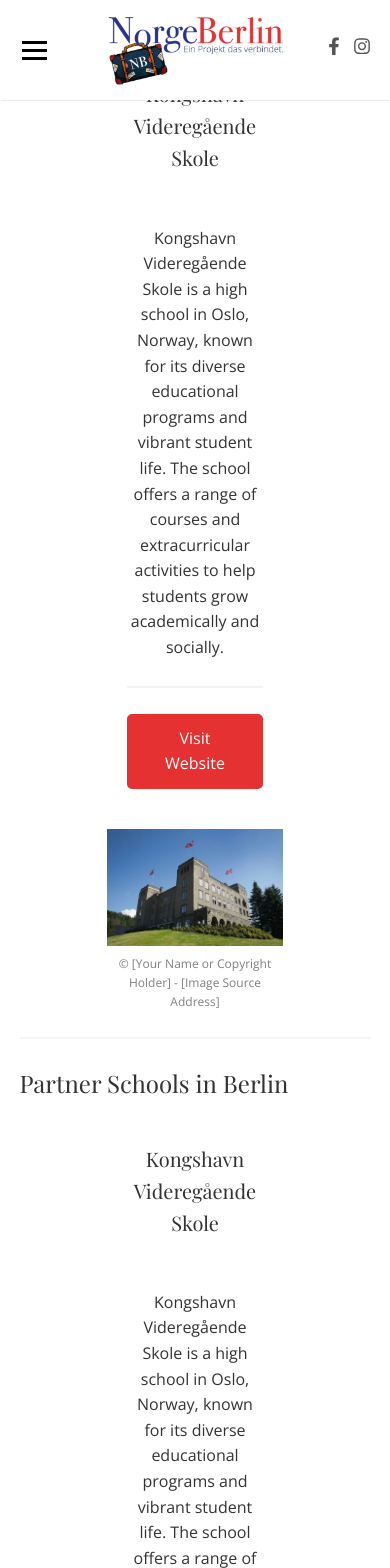
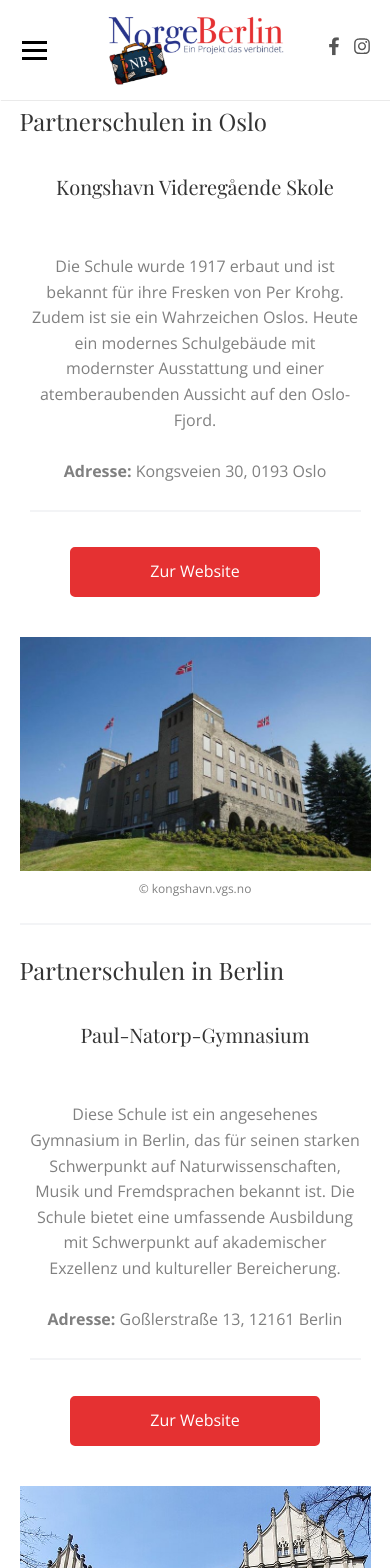
Before and after one commit to SandrZeus/NorgeBerlin, a React (Vite) app in the folder frontend/: page /partnerschulen in a window 390 px wide. Shown: the top 1568 px of the page. Built offline with nearby package versions, Linux system fonts and the light colour scheme; no server answers.

Commit message:
Completed Partner Schools page

```diff
--- a/frontend/public/locales/de/translation.json
+++ b/frontend/public/locales/de/translation.json
@@ -30,5 +30,12 @@
     "OrganisationText3": "Mit guesthouses.top und findQuick.de, Marken der Namola UG (haftungsbeschränkt) möchte Nadja Raabe Orientierung in ihrer Wahlheimat Berlin geben, „home is where the heart is“ ist ihr Motto.",
     "OrganisationTitle2": "Über die Organisation",
     "OrganisationText4": "Das soziale Projekt NorgeBerlin wäre nichts ohne einen starken Partner und ein starkes Team. Die Namola UG (haftungsbeschränkt) ist dieser Partner. Seit mehr als einem Jahrzehnt ist Nadja Raabe Gastgeberin, mit der Namola UG (haftungsbeschränkt) ein innovatives, modernes und soziales Unternehmen mit Schwerpunkt auf Beratung für internationale Gäste. Als Agentur fördern wir nachhaltige und sozialverantwortliche Projekte wie NorgeBerlin und bieten regelmäßig Webinare und kulturelle Veranstaltungen an.",
-    "OrganisationText5": "Mehr erfahren über die sozialen Projekte von FindQ"
+    "OrganisationText5": "Mehr erfahren über die sozialen Projekte von FindQ",
+
+    "PartnerHeader": "Partnerschulen",
+    "PartnerVisit": "Zur Website",
+    "PartnerAddress": "Adresse: ",
+    "PartnerText1": "Die Schule wurde 1917 erbaut und ist bekannt für ihre Fresken von Per Krohg. Zudem ist sie ein Wahrzeichen Oslos. Heute ein modernes Schulgebäude mit modernster Ausstattung und einer atemberaubenden Aussicht auf den Oslo-Fjord.",
+    "PartnerText2": "Diese Schule ist ein angesehenes Gymnasium in Berlin, das für seinen starken Schwerpunkt auf Naturwissenschaften, Musik und Fremdsprachen bekannt ist. Die Schule bietet eine umfassende Ausbildung mit Schwerpunkt auf akademischer Exzellenz und kultureller Bereicherung.",
+    "PartnerText3": "Diese Schule ist ein renommiertes Gymnasium in Berlin, Deutschland, mit einem starken Fokus auf Musik und Kunst. Die nach dem berühmten Komponisten benannte Schule legt Wert auf kreative und akademische Spitzenleistungen und bietet spezialisierte Programme in Musik, Geisteswissenschaften und Naturwissenschaften an."
 }
--- a/frontend/src/Pages/Home.jsx
+++ b/frontend/src/Pages/Home.jsx
@@ -25,9 +25,10 @@
                 <div className="white-block">
                     <div className="home-texts">
                         <h1 style={{ fontFamily: 'Playfair Display', fontWeight: 300 }}>{t("HomeTitle1")}</h1>
-                        <p dangerouslySetInnerHTML={{ __html: t("HomeText1") }}></p>
-                        <p>{t("HomeText2")}</p>
-                        <p>{t("HomeText3")}</p>
+                        <br/>
+                        <p style={{ color: 'black'}} dangerouslySetInnerHTML={{ __html: t("HomeText1") }}></p>
+                        <p style={{ color: 'black'}}>{t("HomeText2")}</p>
+                        <p style={{ color: 'black'}}>{t("HomeText3")}</p>
                     </div>
                     <div className="home-images">
                         <img src={HomeImage1} />
@@ -52,10 +53,10 @@
                 <div className='home-block'>
                     <div className='home-block-texts'>
                         <h2 style={{fontWeight: 500, fontStyle: 'italic', color: 'balck'}}>"{t("HomeQuote")}"</h2>
-                        <p style={{ color: 'gray'}}>{t("HomeText5")}</p>
-                        <p style={{ color: 'gray'}}>{t("HomeText6")}</p>
-                        <p style={{ color: 'gray'}}>{t("HomeText7")}</p>
-                        <p style={{ color: 'gray'}}>{t("HomeText8")}</p>
+                        <p>{t("HomeText5")}</p>
+                        <p>{t("HomeText6")}</p>
+                        <p>{t("HomeText7")}</p>
+                        <p>{t("HomeText8")}</p>
                     </div>
                     <div className='home-images'>
                         <img src={ProfilePic} />
--- a/frontend/src/Pages/Partner.jsx
+++ b/frontend/src/Pages/Partner.jsx
@@ -1,22 +1,30 @@
 import React from "react";
+import { useTranslation } from "react-i18next";
 import "../Styles/index.css";
 import "../Styles/Partner.css";
 import Kongshavn from "../assets/Kongshavn.jpg";
+import PaulNatorp from "../assets/Paul-Natorp-Gymnasium.jpg";
+import FelixMandelssohn from "../assets/Felix-Mandelssohn.jpg";
 
 const Partner = () => {
+  const { t } = useTranslation();
+
   return (
     <div className="page">
-      <h1>Partner Schools in Oslo</h1>
+      <br />
+      <br />
+      <br />
+      <br />
+      <h1>{t("PartnerHeader")} in Oslo</h1>
       <div className="partner-block">
-        <div className="partner-info" style={{ width: "50%" }}>
+        <div className="partner-info">
           <h2>Kongshavn Videregående Skole</h2>
           <br />
           <br />
+          <p>{t("PartnerText1")}</p>
+          <br />
           <p>
-            Kongshavn Videregående Skole is a high school in Oslo, Norway, known
-            for its diverse educational programs and vibrant student life. The
-            school offers a range of courses and extracurricular activities to
-            help students grow academically and socially.
+            <b>{t("PartnerAddress")}</b>Kongsveien 30, 0193 Oslo
           </p>
           <br />
           <hr
@@ -32,14 +40,14 @@
             target="_blank"
             rel="noopener noreferrer"
           >
-            Visit Website
+            {t("PartnerVisit")}
           </a>
         </div>
-        <div className="partner-image-container" style={{ width: "50%" }}>
+        <div className="partner-image-container">
           <div className="partner-image">
             <img src={Kongshavn} alt="Kongshavn Videregående Skole" />
             <p style={{ fontSize: "12px", color: "gray", textAlign: "center" }}>
-              © [Your Name or Copyright Holder] - [Image Source Address]
+              © kongshavn.vgs.no
             </p>
           </div>
         </div>
@@ -49,17 +57,16 @@
         style={{ border: "1px solid rgba(234, 236, 238, 0.55)", width: "100%" }}
       />
       <br />
-      <h1>Partner Schools in Berlin</h1>
+      <h1>{t("PartnerHeader")} in Berlin</h1>
       <div className="partner-block">
-        <div className="partner-info" style={{ width: "50%" }}>
-          <h2>Kongshavn Videregående Skole</h2>
+        <div className="partner-info">
+          <h2>Paul-Natorp-Gymnasium</h2>
           <br />
           <br />
+          <p>{t("PartnerText2")}</p>
+          <br />
           <p>
-            Kongshavn Videregående Skole is a high school in Oslo, Norway, known
-            for its diverse educational programs and vibrant student life. The
-            school offers a range of courses and extracurricular activities to
-            help students grow academically and socially.
+            <b>{t("PartnerAddress")}</b>Goßlerstraße 13, 12161 Berlin
           </p>
           <br />
           <hr
@@ -70,19 +77,19 @@
           />
           <br />
           <a
-            href="https://kongshavn.vgs.no/"
+            href="https://www.natorp-gymnasium.de/aktuelles"
             className="button-Partner"
             target="_blank"
             rel="noopener noreferrer"
           >
-            Visit Website
+            {t("PartnerVisit")}
           </a>
         </div>
-        <div className="partner-image-container" style={{ width: "50%" }}>
+        <div className="partner-image-container">
           <div className="partner-image">
-            <img src={Kongshavn} alt="Kongshavn Videregående Skole" />
+            <img src={PaulNatorp} alt="Paul-Natorp-Gymnasium" />
             <p style={{ fontSize: "12px", color: "gray", textAlign: "center" }}>
-              © [Your Name or Copyright Holder] - [Image Source Address]
+              © de.wikipedia.org
             </p>
           </div>
         </div>
@@ -93,15 +100,14 @@
       />
       <br />
       <div className="partner-block">
-        <div className="partner-info" style={{ width: "50%" }}>
-          <h2>Kongshavn Videregående Skole</h2>
+        <div className="partner-info">
+          <h2>Felix-Mendelssohn-Bartholdy-Gymnasium</h2>
           <br />
           <br />
+          <p>{t("PartnerText3")}</p>
+          <br />
           <p>
-            Kongshavn Videregående Skole is a high school in Oslo, Norway, known
-            for its diverse educational programs and vibrant student life. The
-            school offers a range of courses and extracurricular activities to
-            help students grow academically and socially.
+            <b>{t("PartnerAddress")}</b>Pasteurstr. 7, 10407 Berlin
           </p>
           <br />
           <hr
@@ -112,19 +118,19 @@
           />
           <br />
           <a
-            href="https://kongshavn.vgs.no/"
+            href="https://fmbg-berlin.de/"
             className="button-Partner"
             target="_blank"
             rel="noopener noreferrer"
           >
-            Visit Website
+            {t("PartnerVisit")}
           </a>
         </div>
-        <div className="partner-image-container" style={{ width: "50%" }}>
+        <div className="partner-image-container">
           <div className="partner-image">
-            <img src={Kongshavn} alt="Kongshavn Videregående Skole" />
+            <img src={FelixMandelssohn} alt="Kongshavn Videregående Skole" />
             <p style={{ fontSize: "12px", color: "gray", textAlign: "center" }}>
-              © [Your Name or Copyright Holder] - [Image Source Address]
+              © fmbg-berlin.de
             </p>
           </div>
         </div>
--- a/frontend/src/Styles/Partner.css
+++ b/frontend/src/Styles/Partner.css
@@ -3,23 +3,23 @@
   justify-content: space-between;
   align-items: center;
   margin-top: 20px;
-    flex-wrap: wrap; /* Allows stacking on smaller screens */
+  flex-wrap: wrap;
 }
 
 .partner-info {
   padding: 20px;
-    width: 50%; /* Ensures it takes up 50% of the width */
+  width: 50%;
 }
 
 .partner-image-container {
   display: flex;
-    justify-content: center; /* Center the image container */
-    align-items: center; /* Center vertically */
-    width: 50%; /* Ensures it takes up 50% of the width */
+  justify-content: center;
+  align-items: center;
+  width: 50%;
 }
 
 .partner-image {
-    max-width: 100%; /* Ensures the image fits within the container */
+  max-width: 100%;
   height: auto;
 }
 
@@ -27,40 +27,69 @@
   width: 100%;
 }
 
-/* Optional: Style for the button */
 .button-Partner {
-    background-color: #e53132; /* Set background color to red */
-    color: white; /* Set text color to white */
+  background-color: #e53132;
+  color: white;
   padding: 10px 20px;
-    border: 2px solid #e53132; /* Update border color to match the background */
+  border: 2px solid #e53132;
   border-radius: 5px;
   cursor: pointer;
   font-size: 16px;
   text-decoration: none;
   display: inline-block;
   text-align: center;
-    transition: background-color 0.3s, border-color 0.3s; /* Add transition for smooth hover effect */
+  transition: background-color 0.3s, border-color 0.3s;
 }
 
 .button-Partner:hover {
-    background-color: rgba(233, 81, 50, 0.8); /* Slightly darker red on hover */
-    border-color: rgba(233, 81, 50, 0.8); /* Update border color on hover */
+  background-color: rgba(233, 81, 50, 0.8);
+  border-color: rgba(233, 81, 50, 0.8);
 }
 
-/* Responsive Styles */
-@media (max-width: 767px) {
+@media (max-width: 999px) {
   .partner-block {
-        flex-direction: column; /* Stack elements on small screens */
-        align-items: center; /* Center items */
+    flex-direction: column;
+    align-items: center;
   }
 
   .partner-info {
-        width: 100%; /* Full width for text on small screens */
-        text-align: center; /* Center text */
+    width: 90%;
+    text-align: center;
+    padding: 10px;
   }
 
   .partner-image-container {
-        width: 100%; /* Full width for image on small screens */
-        margin-top: 20px; /* Add some space above the image */
+    width: 90%;
+    margin-top: 10px;
+  }
+
+  .partner-image img {
+    width: 100%;
+    max-height: 350px;
+    object-fit: cover;
+  }
+
+  .button-Partner {
+    display: block;
+    width: 100%;
+    max-width: 250px;
+    margin: 10px auto;
   }
 }
+
+@media (max-width: 767px) {
+  .partner-block {
+    flex-direction: column;
+    align-items: center;
+  }
+
+  .partner-info {
+    width: 100%;
+    text-align: center;
+  }
+
+  .partner-image-container {
+    width: 100%;
+    margin-top: 20px;
+  }
+}
--- a/frontend/src/Styles/index.css
+++ b/frontend/src/Styles/index.css
@@ -2,6 +2,10 @@
     margin: 0;
     padding: 0;
     box-sizing: border-box;
+}
+
+p {
+    color: gray;
 }
 
 body {
```
Also changed, not shown: frontend/public/locales/en/translation.json (+8 -1 lines), frontend/src/assets/Felix-Mandelssohn.jpg (added), frontend/src/assets/Paul-Natorp-Gymnasium.jpg (added). Lines whose indentation alone changed are shown as unchanged.
